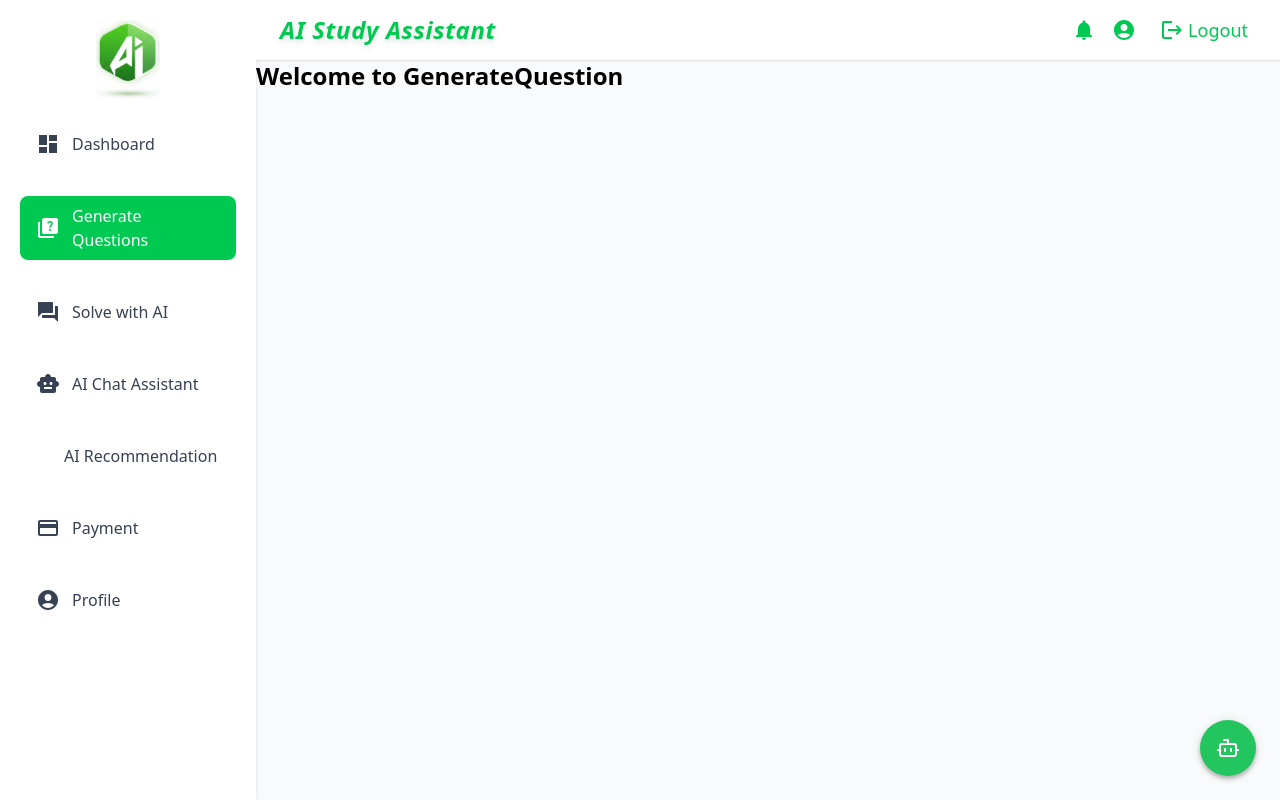
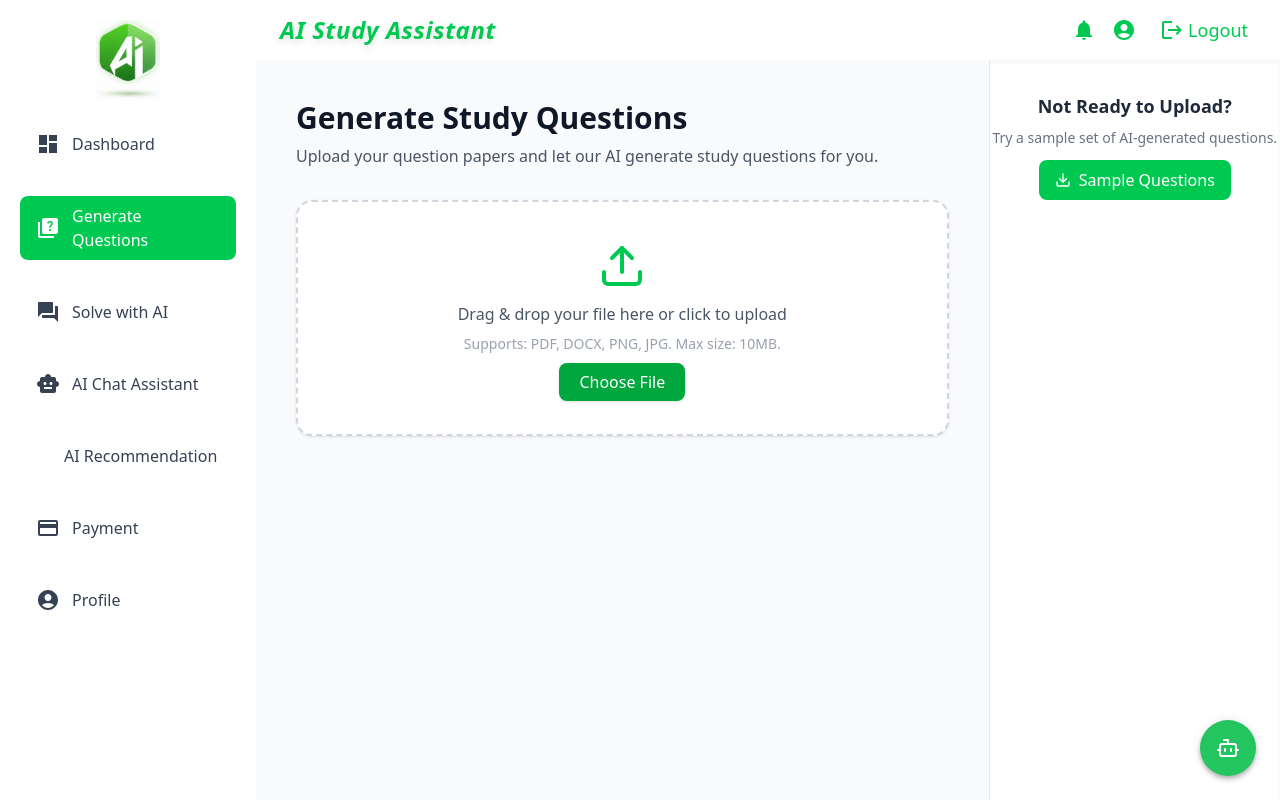
Before and after one commit to Bharathsivanesh/AI-Powered-Study-Assistan, a React app in the folder Frontend/: page /dashboard/GenerateQuestion in a window 1280 px wide. Built offline with nearby package versions, Linux system fonts and the light colour scheme; some icons are missing; the HTML template or start-up script is replaced by a standard one.

Commit message:
Feat/Completed UI for upload syllabus and genarte quetsion swith topics

```diff
--- a/Frontend/Pages/Generatequestion/Page.jsx
+++ b/Frontend/Pages/Generatequestion/Page.jsx
@@ -1,5 +1,126 @@
-export default function GenerateQuestion() {
+import React, { useState } from "react";
+import { motion } from "framer-motion";
+import { Download, Upload } from "lucide-react";
+
+const GenerateQuestion = () => {
+  const [file, setFile] = useState(null);
+  const [progress, setProgress] = useState(0);
+  const [isGenerating, setIsGenerating] = useState(false);
+
+  const handleFileUpload = (e) => {
+    const uploadedFile = e.target.files[0];
+    if (uploadedFile) {
+      setFile(uploadedFile);
+      setIsGenerating(true);
+      setProgress(0);
+
+      let current = 0;
+      const interval = setInterval(() => {
+        current += 10;
+        setProgress(current);
+        if (current >= 100) {
+          clearInterval(interval);
+          setIsGenerating(false);
+        }
+      }, 400);
+    }
+  };
+
   return (
-    <h1 className="text-2xl font-semibold">Welcome to GenerateQuestion</h1>
+    <div className="min-h-screen bg-gray-50 flex flex-row">
+      {/* LEFT SIDE - Upload Section */}
+      <div className="w-3/4 p-10 flex flex-col ">
+        <h1 className="text-3xl font-bold text-gray-900 mb-2">
+          Generate Study Questions
+        </h1>
+        <p className="text-gray-600 mb-8">
+          Upload your question papers and let our AI generate study questions
+          for you.
+        </p>
+
+        {/* Upload Box */}
+        <div className="bg-white border-2 border-dashed border-gray-300 rounded-2xl p-10 flex flex-col items-center justify-center shadow-sm mb-8">
+          <Upload className="w-12 h-12 text-green-500 mb-3" />
+          <p className="text-gray-600 mb-2">
+            Drag & drop your file here or click to upload
+          </p>
+          <p className="text-sm text-gray-400 mb-4">
+            Supports: PDF, DOCX, PNG, JPG. Max size: 10MB.
+          </p>
+          <label className="cursor-pointer">
+            <input type="file" className="hidden" onChange={handleFileUpload} />
+            <span className="bg-green-600 text-white px-5 py-2 rounded-lg shadow hover:bg-green-700 transition">
+              Choose File
+            </span>
+          </label>
+
+          {file && (
+            <p className="text-sm text-green-700 mt-4 font-medium">
+              Uploaded: {file.name}
+            </p>
+          )}
+        </div>
+
+        {/* Progress Bar */}
+        {isGenerating && (
+          <div className="bg-gray-200 rounded-full h-4">
+            <div
+              className="bg-green-500 h-4 rounded-full transition-all duration-500"
+              style={{ width: `${progress}%` }}
+            ></div>
+          </div>
+        )}
+      </div>
+
+      {/* RIGHT SIDE */}
+      <div className="w-[30%] bg-white shadow-inner flex flex-col border-l border-gray-200 ">
+
+        <div className="flex flex-col items-center justify-center text-center mb-6 mt-8">
+          <h3 className="text-lg font-semibold text-gray-800 mb-2">
+            Not Ready to Upload?
+          </h3>
+          <p className="text-sm text-gray-500 mb-3">
+            Try a sample set of AI-generated questions.
+          </p>
+          <button className="bg-green-500 hover:bg-green-600 text-white px-4 py-2 rounded-lg flex items-center gap-2">
+            <Download className="w-4 h-4" /> Sample Questions
+          </button>
+        </div>
+
+
+        {!isGenerating && progress === 100 && (
+          <motion.div
+            className="bg-gray-50 border-t border-gray-200 mt-6  p-8 pt-6 flex-1 overflow-y-auto"
+            initial={{ opacity: 0, y: 30 }}
+            animate={{ opacity: 1, y: 0 }}
+            transition={{ duration: 0.5 }}
+          >
+            <h2 className="text-xl font-semibold text-green-700 mb-4 text-center">
+              Generated Questions
+            </h2>
+
+            <select className="border border-gray-300 rounded-lg p-2 mb-4 w-full text-gray-700 focus:outline-none">
+              <option>Choose Topic</option>
+              <option>AI Fundamentals</option>
+              <option>Machine Learning</option>
+              <option>Data Structures</option>
+            </select>
+
+            <ul className="list-decimal list-inside text-gray-700 space-y-2 text-sm">
+              <li>Explain the concept of supervised learning.</li>
+              <li>What are the types of neural networks?</li>
+              <li>How does reinforcement learning work?</li>
+              <li>Differentiate between AI and ML.</li>
+            </ul>
+
+            <button className="mt-5 bg-green-600 hover:bg-green-700 text-white px-5 py-2 rounded-xl shadow-md flex items-center gap-2 w-full justify-center">
+              <Download className="w-5 h-5" /> Download All
+            </button>
+          </motion.div>
+        )}
+      </div>
+    </div>
   );
-}
+};
+
+export default GenerateQuestion;
```
